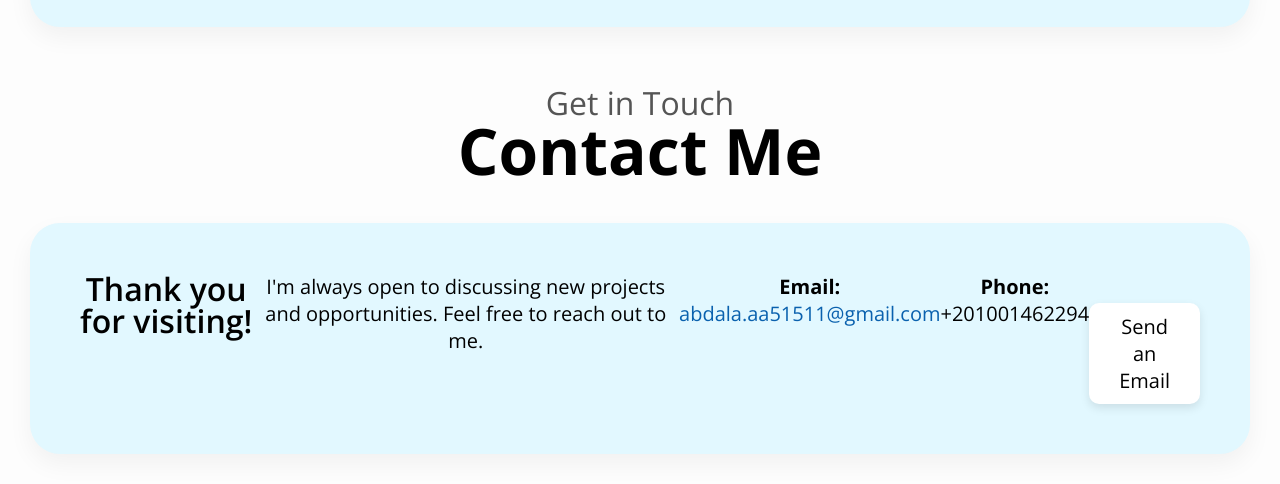
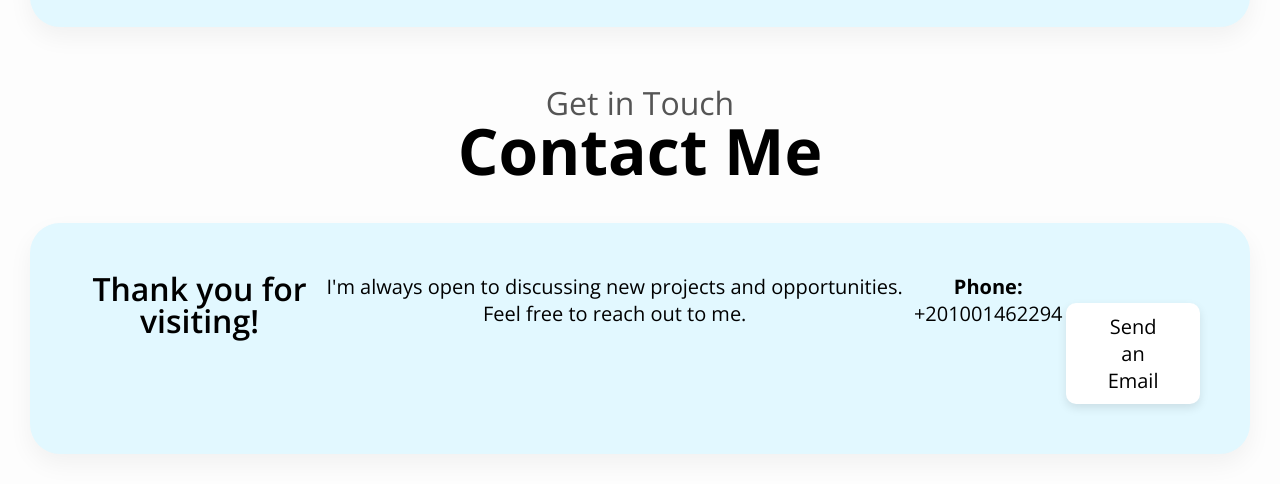
Before and after one commit to ab812x/portfolio, a plain HTML site: page index.html in a window 1280 px wide. Shown: the part 2963-3447 px from the top of the page. Drawn offline with nearby package versions, Linux system fonts and the light colour scheme.

Commit message:
Update index.html

```diff
--- a/index.html
+++ b/index.html
@@ -237,7 +237,7 @@
         <div class="holder-blue" style="text-align: center; padding: 50px;">
             <h3>Thank you for visiting!</h3>
             <p style="margin-bottom: 20px;">I'm always open to discussing new projects and opportunities. Feel free to reach out to me.</p>
-            <p><strong>Email:</strong> <a href="mailto:abdala.aa51511@gmail.com">abdala.aa51511@gmail.com</a></p>
+<!--             <p><strong>Email:</strong> <a href="mailto:abdala.aa51511@gmail.com">abdala.aa51511@gmail.com</a></p> -->
             <p><strong>Phone:</strong> +201001462294</p>
             <div class="call-to-action" style="margin-top: 30px;">
                 <a href="mailto:abdala.aa51511@gmail.com" class="button white">Send an Email</a>
```
